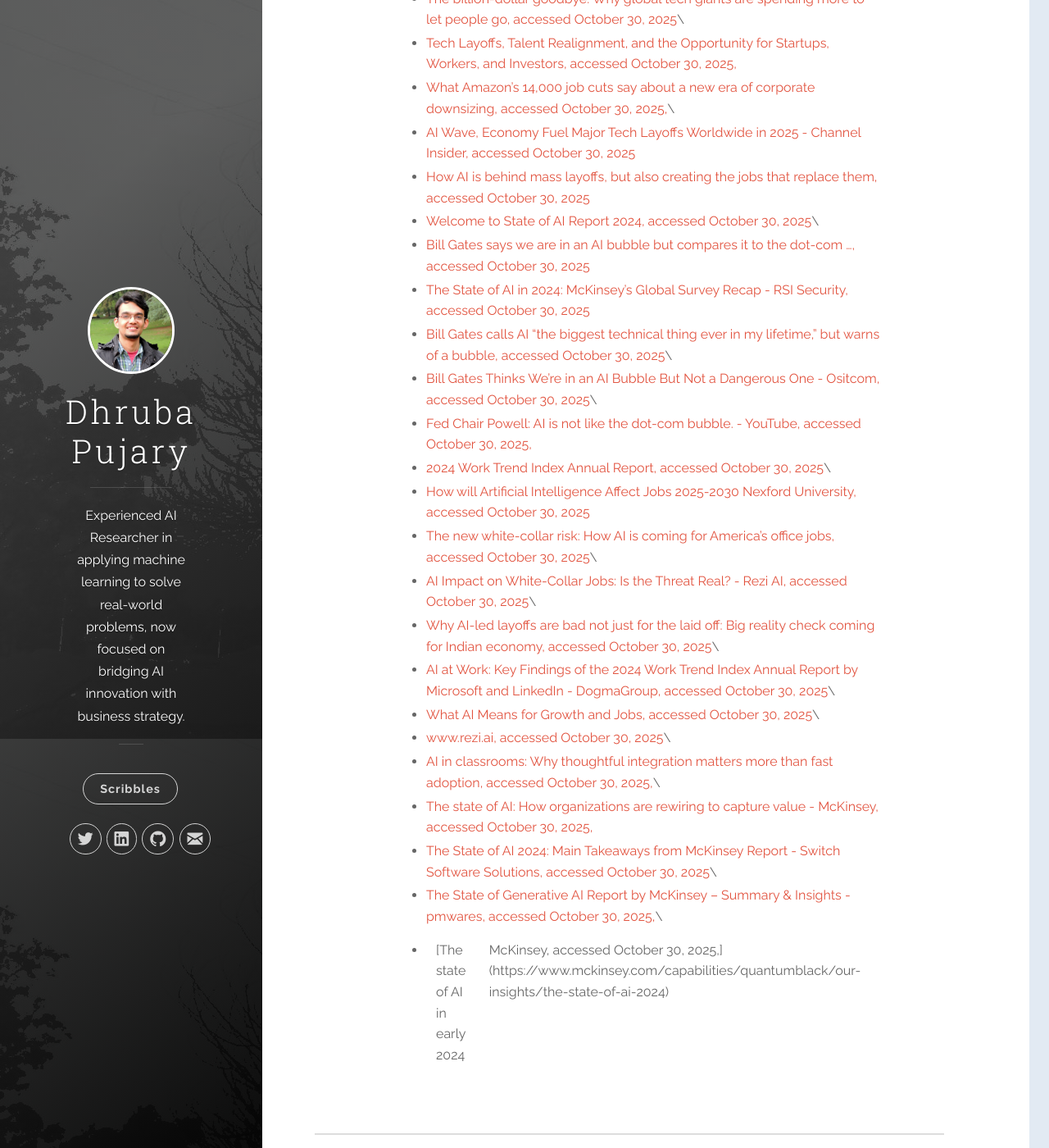
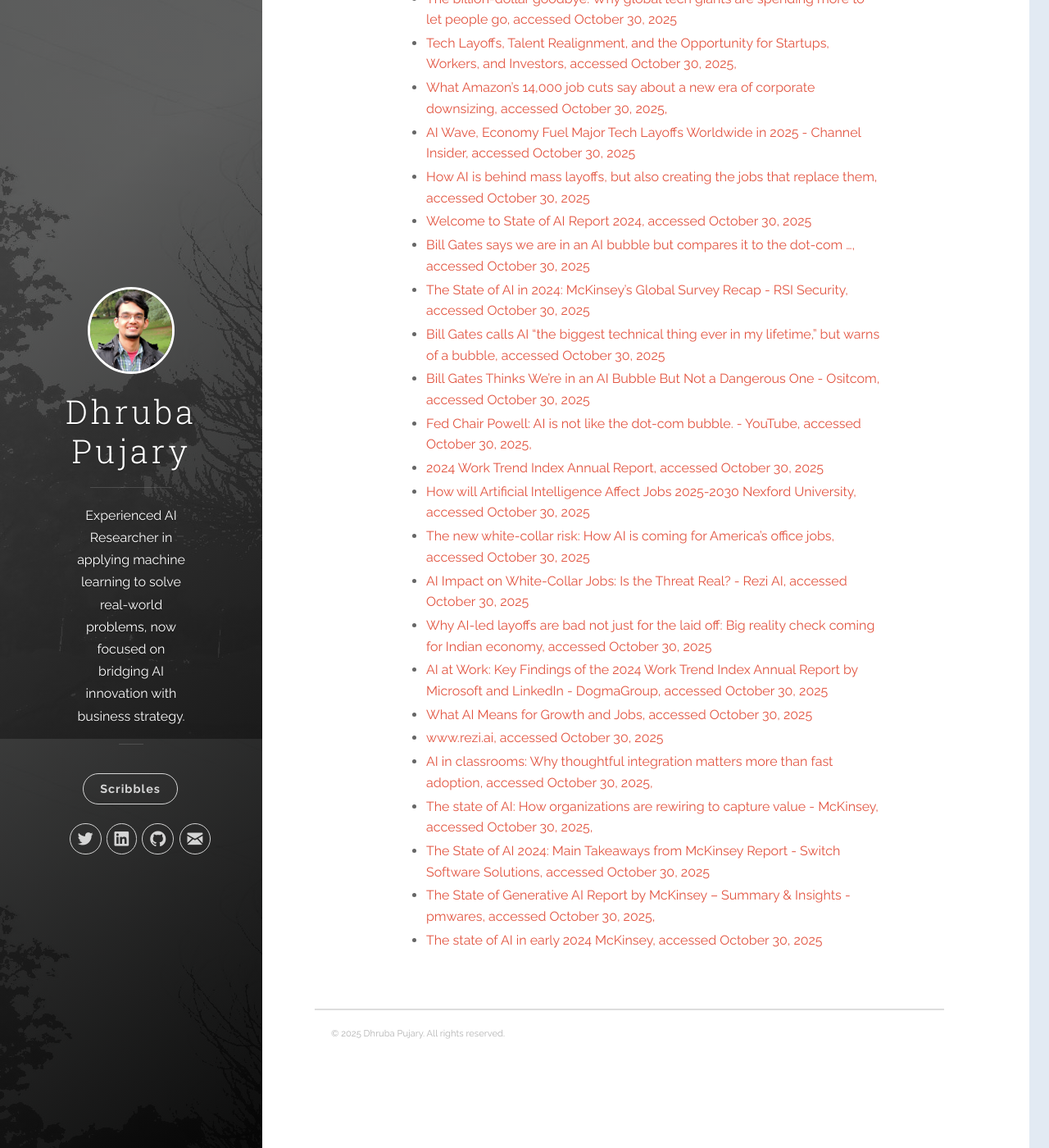
Before and after one commit to druv022/druv022.github.io, a Jekyll site: the page built from _posts/2025-10-30-Augmented_Doc.md, in a window 1280 px wide and 1400 px high, scrolled down 12922 px. Shown: the whole window at 82% size. Built offline with Jekyll 4.4.1, drawn with Linux system fonts in a browser that asks for light colours.

Commit message:
fix margown link format

```diff
--- a/_posts/2025-10-30-Augmented_Doc.md
+++ b/_posts/2025-10-30-Augmented_Doc.md
@@ -143,32 +143,32 @@ The future will belong to those who embrace this change, not as a threat to be f
 
 ## Works cited
 
-* [Tech Layoffs: US Companies With Job Cuts In 2024 And 2025, accessed October 30, 2025](https://news.crunchbase.com/startups/tech-layoffs/)\
-* [Big tech’s layoff spree: Amazon, UPS, Intel slash tens of thousands of jobs in just a week, accessed October 30, 2025](https://indianexpress.com/article/technology/tech-news-technology/big-techs-layoff-spree-amazon-ups-intel-slash-jobs-october-10333765/)\
-* [Amazon cuts 14,000 corporate jobs as spending on artificial intelligence accelerates, accessed October 30, 2025,](https://apnews.com/article/amazon-layoff-ai-14000-artificial-intelligence-cb64af47ebb794541fbdfa8fd264932c)\
+* [Tech Layoffs: US Companies With Job Cuts In 2024 And 2025, accessed October 30, 2025](https://news.crunchbase.com/startups/tech-layoffs/)
+* [Big tech’s layoff spree: Amazon, UPS, Intel slash tens of thousands of jobs in just a week, accessed October 30, 2025](https://indianexpress.com/article/technology/tech-news-technology/big-techs-layoff-spree-amazon-ups-intel-slash-jobs-october-10333765/)
+* [Amazon cuts 14,000 corporate jobs as spending on artificial intelligence accelerates, accessed October 30, 2025,](https://apnews.com/article/amazon-layoff-ai-14000-artificial-intelligence-cb64af47ebb794541fbdfa8fd264932c)
 * [Amazon to reduce corporate workforce by 14,000 positions: Amazon India spokesperson on India impact, 'refer to note by ...', accessed October 30, 2025,](https://timesofindia.indiatimes.com/technology/tech-newsamazon-to-reduce-corporate-workforce-by-14000-positions-amazon-india-spokesperson-on-india-impact-refer-to-note-by-/articleshow/124888412.cms)
 * [Bill Gates Warns of an “AI Bubble,” Likens It to the Dot-Com Boom — Not Just Empty Hype, accessed October 30, 2025](https://www.thehansindia.com/technology/tech-news/bill-gates-warns-of-an-ai-bubble-likens-it-to-the-dot-com-boom-not-just-empty-hype-1018986)
-* [The billion-dollar goodbye: Why global tech giants are spending more to let people go, accessed October 30, 2025](https://www.indiatoday.in/business/companies/story/it-big-tech-layoffs-severance-costs-ai-restructuring-2810028-2025-10-29)\
+* [The billion-dollar goodbye: Why global tech giants are spending more to let people go, accessed October 30, 2025](https://www.indiatoday.in/business/companies/story/it-big-tech-layoffs-severance-costs-ai-restructuring-2810028-2025-10-29)
 * [Tech Layoffs, Talent Realignment, and the Opportunity for Startups, Workers, and Investors, accessed October 30, 2025,](https://harris-sliwoski.com/blog/tech-layoffs-talent-realignment-and-the-opportunity-for-startups-workers-and-investors/)
-* [What Amazon's 14,000 job cuts say about a new era of corporate downsizing, accessed October 30, 2025,](https://www.washingtonpost.com/technology/2025/10/28/amazon-layoffs-corporate-jobs/)\
+* [What Amazon's 14,000 job cuts say about a new era of corporate downsizing, accessed October 30, 2025,](https://www.washingtonpost.com/technology/2025/10/28/amazon-layoffs-corporate-jobs/)
 * [AI Wave, Economy Fuel Major Tech Layoffs Worldwide in 2025 - Channel Insider, accessed October 30, 2025](https://www.channelinsider.com/channel-business/it-channel-layoffs-2025-review/)
 * [How AI is behind mass layoffs, but also creating the jobs that replace them, accessed October 30, 2025](https://timesofindia.indiatimes.com/technology/tech-news/how-ai-is-behind-mass-layoffs-but-also-creating-the-jobs-that-replace-them/articleshow/124946748.cms)
-* [Welcome to State of AI Report 2024, accessed October 30, 2025](https://www.stateof.ai/2024)\
+* [Welcome to State of AI Report 2024, accessed October 30, 2025](https://www.stateof.ai/2024)
 * [Bill Gates says we are in an AI bubble but compares it to the dot-com ..., accessed October 30, 2025](https://www.indiatoday.in/technology/news/story/bill-gates-says-we-are-in-an-ai-bubble-but-compares-it-to-the-dot-com-boom-not-blind-hype-2810643-2025-10-30)
 * [The State of AI in 2024: McKinsey's Global Survey Recap - RSI Security, accessed October 30, 2025](https://blog.rsisecurity.com/the-state-of-ai-in-2024-mckinseys-global-survey-recap/)
-* [Bill Gates calls AI "the biggest technical thing ever in my lifetime," but warns of a bubble, accessed October 30, 2025](https://the-decoder.com/bill-gates-calls-ai-the-biggest-technical-thing-ever-in-my-lifetime-but-warns-of-a-bubble/)\
-* [Bill Gates Thinks We're in an AI Bubble But Not a Dangerous One - Ositcom, accessed October 30, 2025](https://ositcom.com/blog/bill-gates-thinks-were-in-an-ai-bubble-but-not-dangerous)\
+* [Bill Gates calls AI "the biggest technical thing ever in my lifetime," but warns of a bubble, accessed October 30, 2025](https://the-decoder.com/bill-gates-calls-ai-the-biggest-technical-thing-ever-in-my-lifetime-but-warns-of-a-bubble/)
+* [Bill Gates Thinks We're in an AI Bubble But Not a Dangerous One - Ositcom, accessed October 30, 2025](https://ositcom.com/blog/bill-gates-thinks-were-in-an-ai-bubble-but-not-dangerous)
 * [Fed Chair Powell: AI is not like the dot-com bubble. - YouTube, accessed October 30, 2025,](https://www.youtube.com/watch?v=4vJGdEU-FHY)
-* [2024 Work Trend Index Annual Report, accessed October 30, 2025](https://assets-c4akfrf5b4d3f4b7.z01.azurefd.net/assets/2024/05/2024_Work_Trend_Index_Annual_Report_Executive_Summary_663b2135860a9.pdf)\
+* [2024 Work Trend Index Annual Report, accessed October 30, 2025](https://assets-c4akfrf5b4d3f4b7.z01.azurefd.net/assets/2024/05/2024_Work_Trend_Index_Annual_Report_Executive_Summary_663b2135860a9.pdf)
 * [How will Artificial Intelligence Affect Jobs 2025-2030 Nexford University, accessed October 30, 2025](https://www.nexford.edu/insights/how-will-ai-affect-jobs)
-* [The new white-collar risk: How AI is coming for America's office jobs, accessed October 30, 2025](https://www.hcamag.com/us/news/general/the-new-white-collar-risk-how-ai-is-coming-for-americas-office-jobs/554449)\
-* [AI Impact on White-Collar Jobs: Is the Threat Real? - Rezi AI, accessed October 30, 2025](https://www.rezi.ai/posts/ai-impact-on-white-collar-jobs)\
-* [Why AI-led layoffs are bad not just for the laid off: Big reality check coming for Indian economy, accessed October 30, 2025](https://m.economictimes.com/news/economy/indicators/why-layoffs-are-bad-not-just-for-the-laid-off/articleshow/124908580.cms)\
-* [AI at Work: Key Findings of the 2024 Work Trend Index Annual Report by Microsoft and LinkedIn - DogmaGroup, accessed October 30, 2025](https://dogmagroup.co.uk/ai-at-work-annual-work-trend-index-2024-microsoft/)\
-* [What AI Means for Growth and Jobs, accessed October 30, 2025](https://countercurrents.org/2025/10/what-ai-means-for-growth-and-jobs/)\
-* [www.rezi.ai, accessed October 30, 2025](https://www.rezi.ai/posts/ai-impact-on-white-collar-jobs#:~:text=While%20automation%20may%20eliminate%20certain,work%20rather%20than%20routine%20tasks.)\
-* [AI in classrooms: Why thoughtful integration matters more than fast adoption, accessed October 30, 2025,](https://www.indiatoday.in/education-today/featurephilia/story/ai-adoption-challenges-responsible-frameworks-cultural-readiness-enterprises-2809444-2025-10-28)\
+* [The new white-collar risk: How AI is coming for America's office jobs, accessed October 30, 2025](https://www.hcamag.com/us/news/general/the-new-white-collar-risk-how-ai-is-coming-for-americas-office-jobs/554449)
+* [AI Impact on White-Collar Jobs: Is the Threat Real? - Rezi AI, accessed October 30, 2025](https://www.rezi.ai/posts/ai-impact-on-white-collar-jobs)
+* [Why AI-led layoffs are bad not just for the laid off: Big reality check coming for Indian economy, accessed October 30, 2025](https://m.economictimes.com/news/economy/indicators/why-layoffs-are-bad-not-just-for-the-laid-off/articleshow/124908580.cms)
+* [AI at Work: Key Findings of the 2024 Work Trend Index Annual Report by Microsoft and LinkedIn - DogmaGroup, accessed October 30, 2025](https://dogmagroup.co.uk/ai-at-work-annual-work-trend-index-2024-microsoft/)
+* [What AI Means for Growth and Jobs, accessed October 30, 2025](https://countercurrents.org/2025/10/what-ai-means-for-growth-and-jobs/)
+* [www.rezi.ai, accessed October 30, 2025](https://www.rezi.ai/posts/ai-impact-on-white-collar-jobs#:~:text=While%20automation%20may%20eliminate%20certain,work%20rather%20than%20routine%20tasks.)
+* [AI in classrooms: Why thoughtful integration matters more than fast adoption, accessed October 30, 2025,](https://www.indiatoday.in/education-today/featurephilia/story/ai-adoption-challenges-responsible-frameworks-cultural-readiness-enterprises-2809444-2025-10-28)
 * [The state of AI: How organizations are rewiring to capture value - McKinsey, accessed October 30, 2025,](https://www.mckinsey.com/capabilities/quantumblack/our-insights/the-state-of-ai)
-* [The State of AI 2024: Main Takeaways from McKinsey Report - Switch Software Solutions, accessed October 30, 2025](https://www.switchsoftware.io/post/ai-in-2024-gen-ai-rise-and-business-impact)\
-* [The State of Generative AI Report by McKinsey – Summary & Insights - pmwares, accessed October 30, 2025,](https://pmwares.com/the-state-of-generative-ai-report-by-mckinsey-summary-insights/)\
-* [The state of AI in early 2024 | McKinsey, accessed October 30, 2025,](https://www.mckinsey.com/capabilities/quantumblack/our-insights/the-state-of-ai-2024)
+* [The State of AI 2024: Main Takeaways from McKinsey Report - Switch Software Solutions, accessed October 30, 2025](https://www.switchsoftware.io/post/ai-in-2024-gen-ai-rise-and-business-impact)
+* [The State of Generative AI Report by McKinsey – Summary & Insights - pmwares, accessed October 30, 2025,](https://pmwares.com/the-state-of-generative-ai-report-by-mckinsey-summary-insights/)
+* [The state of AI in early 2024 McKinsey, accessed October 30, 2025](https://www.mckinsey.com/capabilities/quantumblack/our-insights/the-state-of-ai-2024)
```
